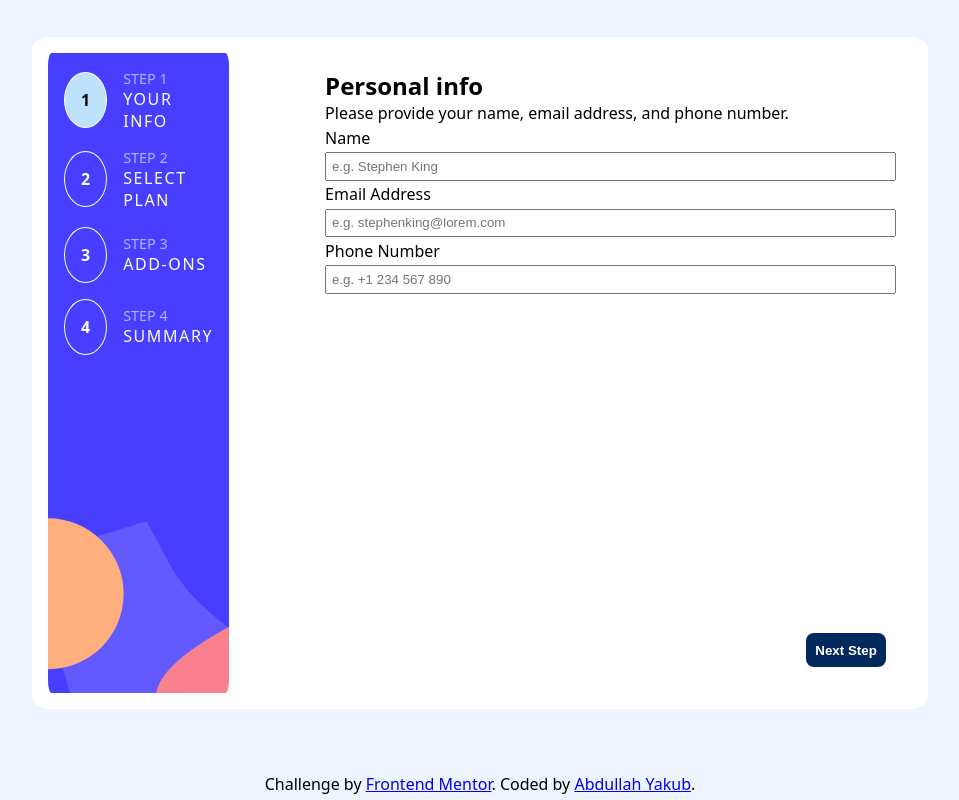
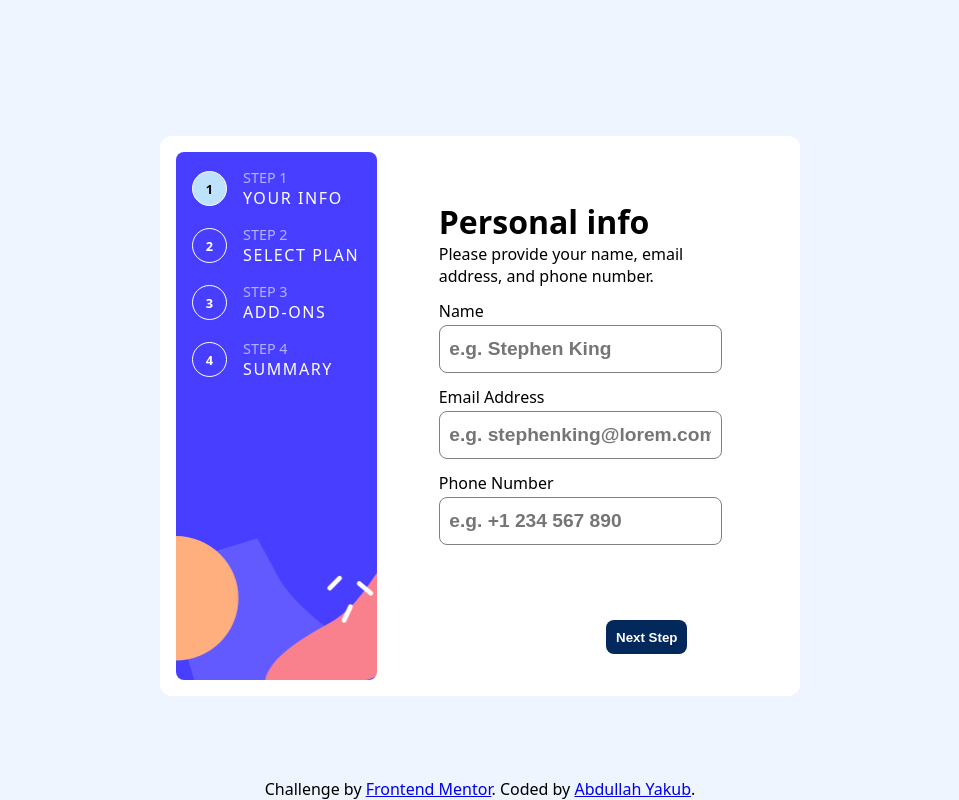
Before and after one commit to developerabz/multi-step-form, a website: page index.html in a window 1280 px wide. Shown: the whole page, without its empty margins (160-1119 px from the left). Drawn offline with Linux system fonts and the light colour scheme.

Commit message:
remove node modules, refine step 1 desktop view

```diff
--- a/index.html
+++ b/index.html
@@ -15,13 +15,14 @@
 <body>
   <!-- No commits 10th and possibly 11th of December, have to set up Ethernet at company/ move furniture/ assemble bed/
   return extra tools to bunnings -->
+  <div class="main-container">
 
       <main>
         <!-- Sidebar start -->
 
         <section class="sidebar">
           <div>
-        <span class="one active">1</span>
+            <div class="one active"><div>1</div></div>
             <div>
               <p>STEP 1</p>
               <p>YOUR INFO</p>
@@ -51,8 +52,11 @@
         </section>
         <!-- Sidebar end -->
         <!-- Step 1 start -->
+        <section class="step-container">
+
 
         <section class="step-1">
+
           <section class="content">
 
             <h2>Personal info</h2>
@@ -153,10 +157,13 @@
           </section>
         </section>
 
+        </section>
+
 
       <!-- Step 5 end -->
 
       </main>
+  </div>
   <footer class="attribution">
     Challenge by <a href="https://www.frontendmentor.io?ref=challenge" target="_blank">Frontend Mentor</a>.
     Coded by <a href="https://github.com/developerabz/multi-step-form">Abdullah Yakub</a>.
--- a/style.css
+++ b/style.css
@@ -6,45 +6,52 @@
 
 body {
     background-color: #eef5ff;
-    display: flex;
-    flex-direction: column;
     height: 100vh;
     padding: 0.3rem;
-    align-items: center;
-    justify-content: center;
     font-family: system-ui, -apple-system, BlinkMacSystemFont, 'Segoe UI', Roboto, Oxygen, Ubuntu, Cantarell, 'Open Sans', 'Helvetica Neue', sans-serif;
+}
+
+.main-container {
+    width: 100%;
+    height: 100%;
+    display: grid;
+    place-items: center;
+
 }
 
 main {
     margin-top: 2rem;
     background-color: white;
     display: flex;
-    column-gap: 5rem;
     /* border: 1px solid black; */
     border-radius: 2%;
-    width: 70vw;
+    height: 70vh;
+    width: 50vw;
     padding: 1rem;
 }
 
 .sidebar {
     background-image: url(./assets/images/bg-sidebar-desktop.svg);
     background-size: cover;
-    height: 80vh;
     display: flex;
     flex-direction: column;
     row-gap: 1rem;
-    width: 25%;
+    width: 33%;
     /* border: 1px solid red; */
     padding: 1rem;
-    border-radius: 2%;
+    border-radius: 8px;
 }
 
 .one, .two, .three, .four {
-    padding: 1rem;
     border: 1px solid white;
     font-weight: 600;
     color: white;
-    border-radius: 100%;
+    border-radius: 50%;
+    width: 35px;
+    height: 35px;
+    font-size: 0.8rem;
+    display: grid;
+    place-items: center;
     /* width: 25%;
     --width: 25%; */
     text-align: center;
@@ -78,6 +85,12 @@ main {
     letter-spacing: 0.1rem;
 }
 
+.step-container {
+  display: flex;
+  flex: 1;
+  justify-content: center;
+}
+
 .step-1,
 .step-2,
 .step-3,
@@ -88,7 +101,8 @@ main {
     display: flex;
     flex-direction: column;
     justify-content: space-between;
-    width: 100%;
+    align-items: center;
+    width: 65%;
 
     /* align-items: space-between; */
 }
@@ -96,6 +110,11 @@ main {
 .step-1 > p:first-of-type {
     margin-top: 0.4rem;
     color: rgba(0,0,0,0.6);
+}
+
+h2 {
+    font-size: 2rem;
+    margin-top: 2rem;
 }
 
 form {
@@ -109,7 +128,13 @@ form {
 
 input[type="text"],
 input[type="email"] {
-    padding: 0.3rem;
+    padding: 0.2rem 0.6rem;
+    height: 3rem;
+    border: 1px solid grey;
+    border-radius: 8px;
+    font-weight: bold;
+    font-size: 1.2rem;
+
 }
 
 button {
@@ -147,13 +172,10 @@ form > div {
 
 }
 
-footer {
-    margin-top: auto;
-}
-
 .buttons {
     display: flex;
     justify-content: flex-end;
+    width: 100%;
 
 }
 
@@ -168,3 +190,10 @@ footer {
     top: 80%;
     left: 75%;
 } */
+
+footer {
+    position: absolute;
+    bottom: 0;
+    left: 50%;
+    transform: translateX(-50%);
+}
```
Also changed, not shown: 1 other file. Lines whose indentation alone changed are shown as unchanged.
